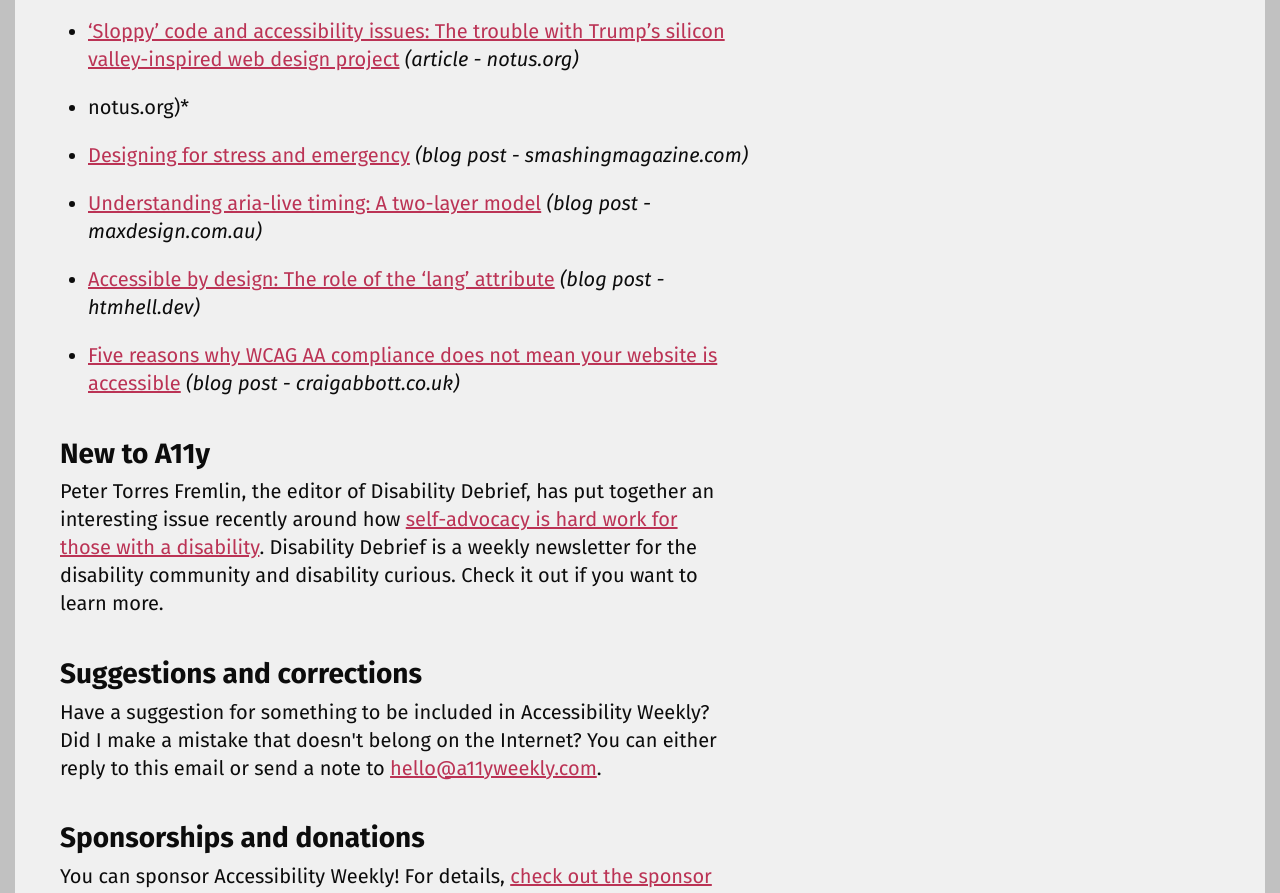
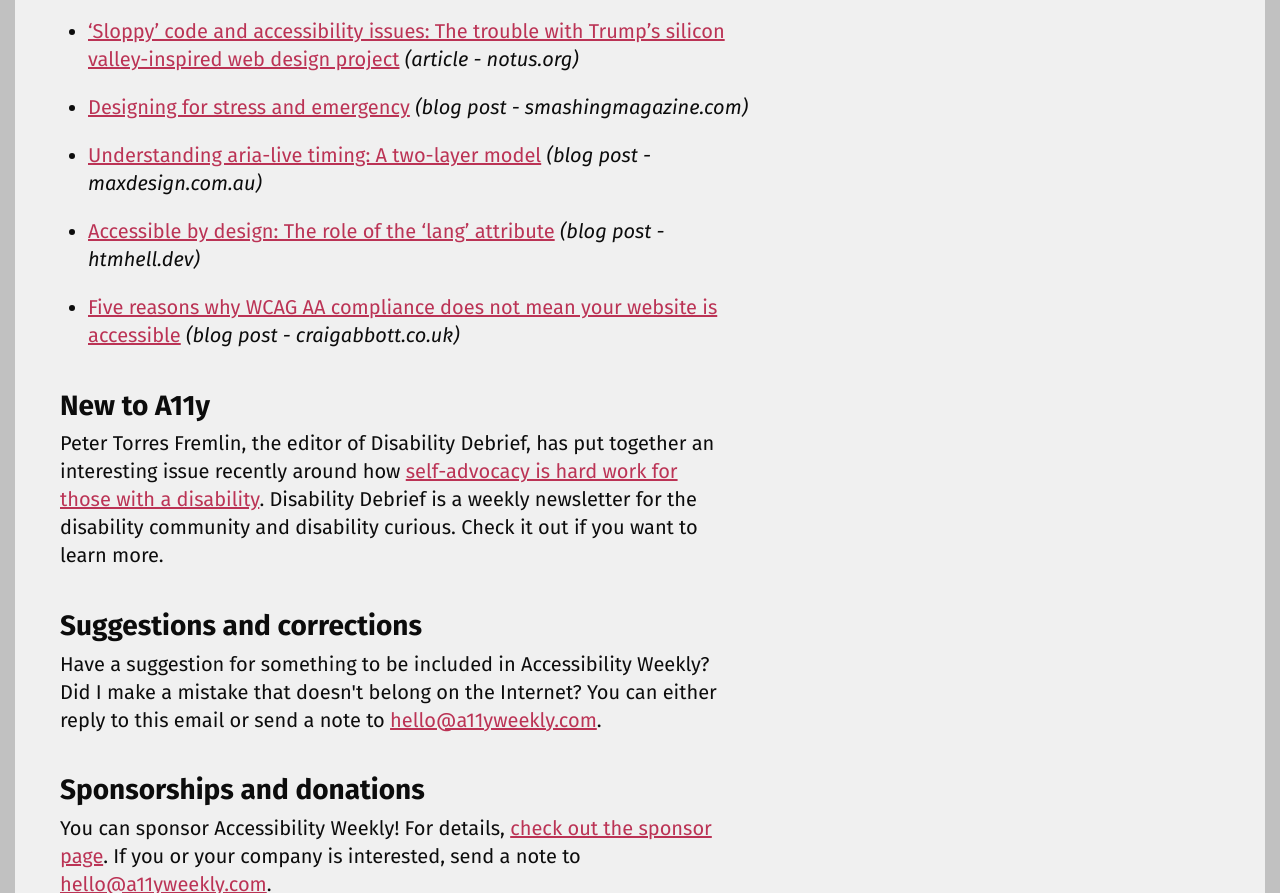
Before and after one commit to davidakennedy/a11yweekly.com, an Eleventy site: page _src/issues/478.md in a window 1280 px wide. Shown: the part 1530-2423 px from the top of the page. Built offline with nearby package versions, Linux system fonts and the light colour scheme; Eleventy itself is replaced by a stand-in of ours; files that its build step writes are made by us from their sources.

Commit message:
Fix typo

```diff
--- a/_src/issues/478.md
+++ b/_src/issues/478.md
@@ -27,7 +27,6 @@
 - [How button traits can make a chaotic iOS app accessible](https://axesslab.com/how-button-traits-can-make-a-chaotic-ios-app-accessible/) *(blog post – axesslab.com)*
 - [How Rosa Parks’ legacy inspired a new fight over who could ride the bus](https://19thnews.org/2025/12/rosa-parks-influence-disability-rights-movement/) *(article - 19thnews.org)*
 - ['Sloppy' code and accessibility issues: The trouble with Trump’s silicon valley-inspired web design project](https://www.notus.org/trump-white-house/silicon-valley-government-websites-national-design-studio) *(article - notus.org)*
-- notus.org)\*
 - [Designing for stress and emergency](https://www.smashingmagazine.com/2025/11/designing-for-stress-emergency/) *(blog post - smashingmagazine.com)*
 - [Understanding aria-live timing: A two-layer model](https://www.maxdesign.com.au/articles/aria-live-timing.html) *(blog post - maxdesign.com.au)*
 - [Accessible by design: The role of the 'lang' attribute](https://htmhell.dev/adventcalendar/2025/6/) *(blog post - htmhell.dev)*
```
